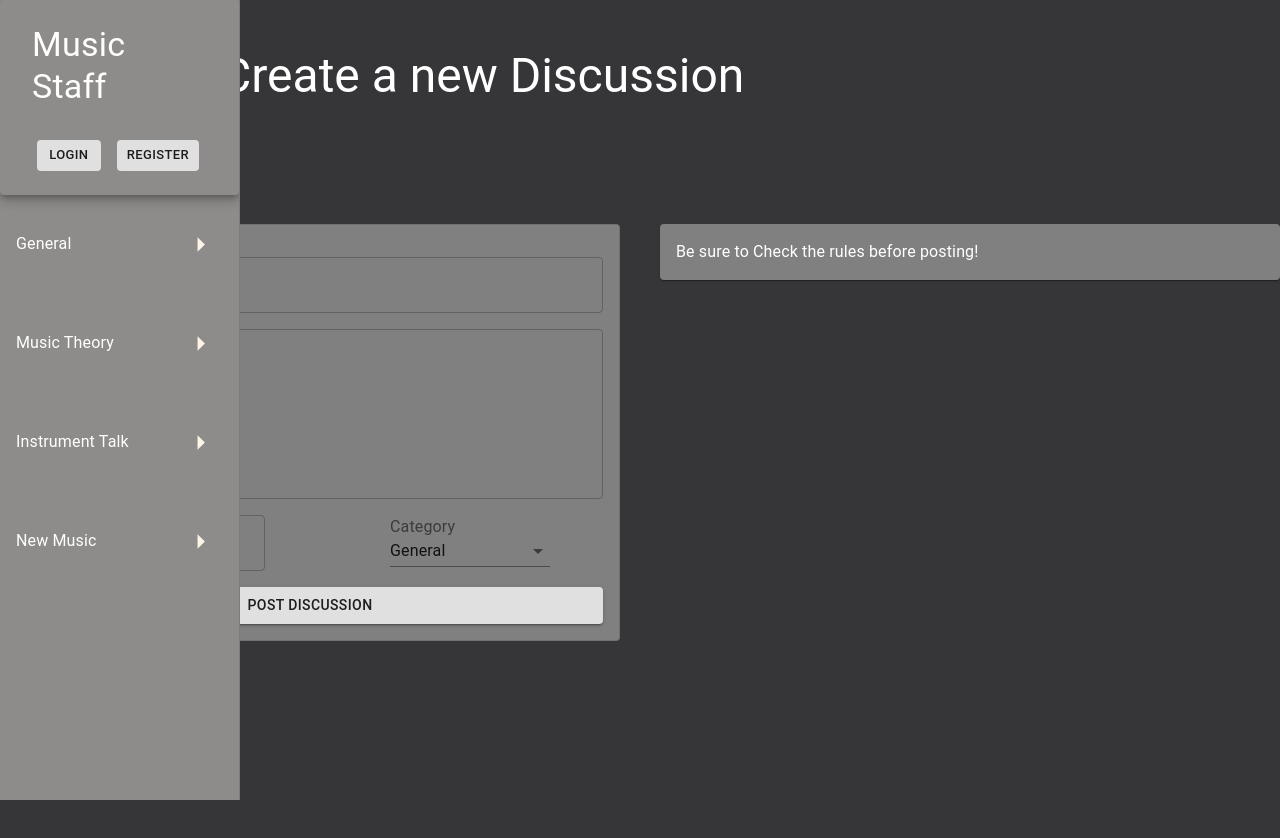
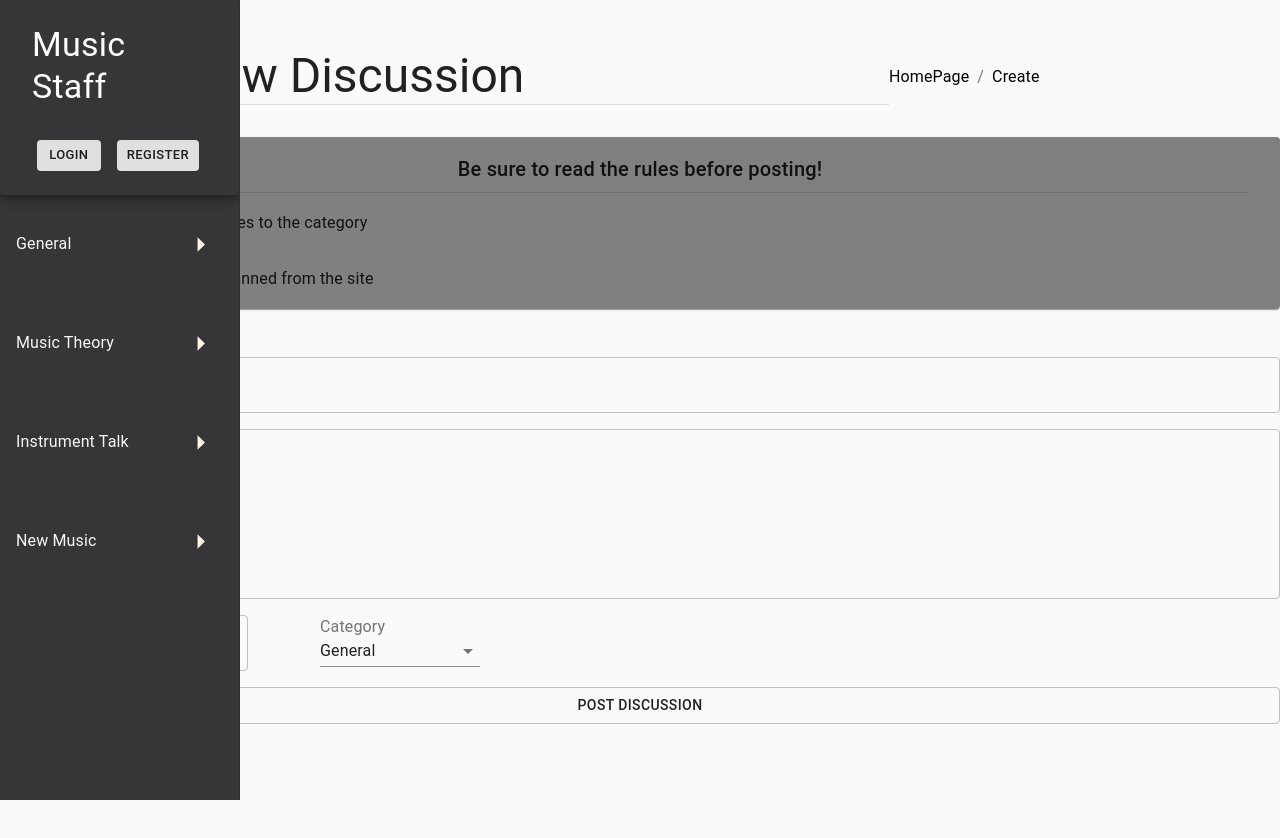
Before and after one commit to S-Brand5136/Music-Staff, a React (Create React App) app in the folder frontend/: page /createPost in a window 1280 px wide. Shown: the top 838 px of the page. Built offline with nearby package versions, Linux system fonts and the light colour scheme; no server answers.

Commit message:
createPost error handling, change layouts

```diff
--- a/frontend/src/App.js
+++ b/frontend/src/App.js
@@ -15,9 +15,9 @@ import { withStyles } from "@material-ui/core";
 
 const GlobalCss = withStyles({
   "@global": {
-    ".MuiTypography-root": {
-      color: "white",
-    },
+    // ".MuiTypography-root": {
+    //   color: "white",
+    // },
   },
 })(() => null);
 
--- a/frontend/src/components/PostListItem.js
+++ b/frontend/src/components/DiscussionListItem.js
@@ -5,8 +5,8 @@ import { deleteDiscussion } from "../actions/discussionActions";
 
 // MaterialUI Imports
 import {
+  Chip,
   Grid,
-  Chip,
   makeStyles,
   ListItem,
   ListItemText,
@@ -17,15 +17,12 @@ import { Delete } from "@material-ui/icons";
 
 const useStyles = makeStyles((theme) => ({
   MuiListItem: {
-    color: "white",
     margin: "1rem",
   },
-  MuiButton: {
-    color: "white",
-  },
+  MuiButton: {},
 }));
 
-const PostListItem = ({ discussion }) => {
+const DiscussionListItem = ({ discussion }) => {
   const classes = useStyles();
   const dispatch = useDispatch();
 
@@ -75,23 +72,29 @@ const PostListItem = ({ discussion }) => {
         </Grid>
 
         <Grid item lg={3}>
-          <ListItemText>
-            <Typography variant="subtitle1">Replies: {numComments}</Typography>
-          </ListItemText>
           {userInfo || (userInfo && userInfo.isAdmin) ? (
+            <ListItem>
+              <Typography variant="subtitle1">
+                Replies: {numComments}{" "}
+              </Typography>
               <IconButton
-              style={{ float: "right" }}
+                style={{ padding: "0", marginLeft: "1rem" }}
                 color="secondary"
                 onClick={() => deleteHandler()}
               >
                 <Delete />
               </IconButton>
+            </ListItem>
           ) : (
-            ""
+            <ListItemText>
+              <Typography variant="subtitle1">
+                Replies: {numComments}{" "}
+              </Typography>
+            </ListItemText>
           )}
         </Grid>
       </Grid>
     </ListItem>
   );
 };
-export default PostListItem;
+export default DiscussionListItem;
--- a/frontend/src/components/Sidebar.js
+++ b/frontend/src/components/Sidebar.js
@@ -46,7 +46,7 @@ const useStyles = makeStyles((theme) => ({
   toolbar: theme.mixins.toolbar,
   drawerPaper: {
     width: drawerWidth,
-    backgroundColor: "#8D8C8A",
+    backgroundColor: "#363538",
     overflow: "hidden",
   },
   content: {
@@ -62,6 +62,9 @@ const useStyles = makeStyles((theme) => ({
   MuiButtonBase: {
     padding: "2rem 0 2rem 1rem",
     color: "#f6f6f6",
+  },
+  MuiTypography: {
+    color: "white",
   },
 }));
 
@@ -107,7 +110,12 @@ const Sidebar = (props) => {
         <ListItem>
           {userInfo ? (
             <ListItemText>
-              <Typography id="userId" variant="subtitle2" align="center">
+              <Typography
+                id="userId"
+                variant="subtitle2"
+                className={classes.MuiTypography}
+                align="center"
+              >
                 Welcome, {userInfo.name}
               </Typography>
             </ListItemText>
--- a/frontend/src/index.css
+++ b/frontend/src/index.css
@@ -11,7 +11,6 @@ Buttons
 
 html,
 #root {
-  background-color: #363538;
   height: 913px;
   width: 100%;
   margin: 0;
@@ -19,12 +18,11 @@ html,
 
 .categoryItem {
   margin: 2rem 0 2rem 1rem;
-  color: #f6f6f6;
 }
 
 #header {
-  color: #f6f6f6;
   margin: 1rem;
+  color: white;
 }
 
 #userId {
@@ -52,7 +50,6 @@ html,
 }
 
 .input {
-  color: white;
 }
 
 #btn-signin {
@@ -60,7 +57,6 @@ html,
 }
 
 #signin {
-  color: #f6f6f6;
 }
 
 #signin:after {
@@ -76,9 +72,9 @@ a {
   text-decoration: none;
   margin: 0;
   padding: 0;
-  color: white;
+  color: black;
 }
 
 a:hover {
-  text-decoration: underline;
+  text-decoration: none;
 }
--- a/frontend/src/pages/CreatePost.js
+++ b/frontend/src/pages/CreatePost.js
@@ -1,11 +1,15 @@
 import React, { useState } from "react";
-import { useDispatch } from "react-redux";
+import { useDispatch, useSelector } from "react-redux";
+import { Link } from "react-router-dom";
 import { createDiscussion } from "../actions/discussionActions";
+import Message from "../components/Message";
 
 // MaterialUI Imports
 import {
   Button,
+  Breadcrumbs,
   Box,
+  Divider,
   Grid,
   InputLabel,
   MenuItem,
@@ -14,6 +18,7 @@ import {
   TextField,
   Select,
   Paper,
+  LinearProgress,
 } from "@material-ui/core";
 
 const useStyles = makeStyles(() => ({
@@ -29,11 +34,14 @@ const useStyles = makeStyles(() => ({
   },
   MuiButton: {
     marginTop: "1rem",
+    "&:hover": {
+      backgroundColor: "#363538",
+      color: "white",
+    },
   },
   MuiSelect: {
     position: "relative",
     top: ".5rem",
-    left: "5rem",
     width: "10rem",
   },
 }));
@@ -47,42 +55,72 @@ const CreatePost = () => {
   const [badge, setBadge] = useState("");
   const [category, setCategory] = useState("General");
 
+  const createDisc = useSelector((state) => state.createDiscussion);
+  const { error, loading } = createDisc;
+
   const handleChange = (e) => {
     setCategory(e.target.value);
   };
 
   const submitDiscussion = (e) => {
     e.preventDefault();
+    if (title === "" || body === "") {
+    }
     dispatch(createDiscussion(title, body, badge, category));
   };
 
   return (
     <Box>
-      <Grid container direction="row" spacing={5}>
-        <Grid item lg={12}>
-          <Grid
-            container
-            direction="row"
-            justify="center"
-            alignItems="center"
-            spacing={5}
-          >
-            <Grid item xl={12} xs={12} md={8}>
+      <Grid container direction="row">
+        <Grid item lg={10}>
+          <Grid container direction="row" justify="center" alignItems="center">
+            <Grid item lg={10}>
               <Typography variant="h3">Create a new Discussion</Typography>
+              <Divider />
+            </Grid>
+            <Grid item lg={2}>
+              <Breadcrumbs aria-label="breadcrumb">
+                <Link to="/">HomePage</Link>
+                <Link> Create</Link>
+              </Breadcrumbs>
             </Grid>
           </Grid>
         </Grid>
 
-        <Grid item style={{ marginTop: "5rem" }} lg={6}>
-          <Paper
-            variant="outlined"
-            elementType="div"
-            elevation={3}
-            className={classes.MuiPaper}
-          >
+        <Grid item lg={12} style={{ marginTop: "2rem" }}>
+          <Paper className={classes.MuiPaper}>
+            <Typography align="center" variant="h6" gutterBottom>
+              Be sure to read the rules before posting!
+            </Typography>
+            <Divider variant="middle" style={{ marginBottom: "1rem" }} />
+            <Box style={{ marginLeft: "1rem" }}>
+              <Typography variant="subtitle1">
+                - Only post content that relates to the category
+              </Typography>
+              <Typography variant="subtitle1">
+                - No NSFW posts allowed
+              </Typography>
+              <Typography variant="subtitle1">
+                - Spamming posts will get banned from the site
+              </Typography>
+            </Box>
+          </Paper>
+        </Grid>
+
+        <Grid item lg={12}>
+          {loading ? (
+            <LinearProgress variant="primary" />
+          ) : (
             <form onSubmit={(e) => submitDiscussion(e)}>
               <Grid container alignItems="center" direction="row">
                 <Grid item lg={12}>
+                  {error && (
+                    <Message
+                      message="Error creating Discussion. Check all fields provided"
+                      variant="error"
+                      open={true}
+                    />
+                  )}
                   <TextField
                     className={classes.MuiTextField}
                     id="title"
@@ -109,7 +147,7 @@ const CreatePost = () => {
                     onChange={(e) => setBody(e.target.value)}
                   />
                 </Grid>
-                <Grid item lg={6}>
+                <Grid item lg={3}>
                   <TextField
                     className={classes.MuiTextField}
                     id="badge"
@@ -139,10 +177,11 @@ const CreatePost = () => {
                     <MenuItem value="New Music">New Music</MenuItem>
                   </Select>
                 </Grid>
+
                 <Grid item lg={12}>
                   <Button
                     className={classes.MuiButton}
-                    variant="contained"
+                    variant="outlined"
                     fullWidth
                     type="submit"
                   >
@@ -151,15 +190,7 @@ const CreatePost = () => {
                 </Grid>
               </Grid>
             </form>
-          </Paper>
-        </Grid>
-
-        <Grid item lg={6} style={{ marginTop: "5rem" }}>
-          <Paper className={classes.MuiPaper}>
-            <Typography className={classes.MuiTypography}>
-              Be sure to Check the rules before posting!
-            </Typography>
-          </Paper>
+          )}
         </Grid>
       </Grid>
     </Box>
--- a/frontend/src/pages/HomePage.js
+++ b/frontend/src/pages/HomePage.js
@@ -1,5 +1,5 @@
 import React, { useState, useEffect } from "react";
-import PostListItem from "../components/PostListItem";
+import DiscussionListItem from "../components/DiscussionListItem";
 import { useSelector, useDispatch } from "react-redux";
 import {
   getDiscussionsBySearch,
@@ -141,7 +141,7 @@ const HomePage = ({ history }) => {
                   {discussionList &&
                     discussionList.map((item) => (
                       <div key={item}>
-                        <PostListItem discussion={item} />
+                        <DiscussionListItem discussion={item} />
                         <Divider />
                       </div>
                     ))}
--- a/frontend/src/pages/LoginPage.js
+++ b/frontend/src/pages/LoginPage.js
@@ -17,12 +17,8 @@ import {
 } from "@material-ui/core";
 
 const useStyles = makeStyles(() => ({
-  multilineColor: {
-    color: "white",
-  },
-  root: {
-    color: "white",
-  },
+  multilineColor: {},
+  root: {},
 }));
 
 const LoginPage = ({ location, history }) => {
@@ -67,12 +63,6 @@ const LoginPage = ({ location, history }) => {
             <Grid container spacing={6} direction="row">
               <Grid item xs={12} md={9} lg={9} xl={12}>
                 <TextField
-                  InputLabelProps={{
-                    style: { color: "#fff" },
-                  }}
-                  InputProps={{
-                    className: classes.root,
-                  }}
                   id="email"
                   label="Email"
                   type="email"
@@ -81,9 +71,6 @@ const LoginPage = ({ location, history }) => {
               </Grid>
               <Grid item xs={12} md={9} lg={9} xl={12}>
                 <TextField
-                  InputLabelProps={{
-                    style: { color: "#fff" },
-                  }}
                   InputProps={{ className: classes.multilineColor }}
                   id="password"
                   label="Password"
--- a/frontend/src/pages/RegisterPage.js
+++ b/frontend/src/pages/RegisterPage.js
@@ -80,12 +80,6 @@ const LoginPage = ({ location, history }) => {
             <Grid container spacing={6} direction="row">
               <Grid item xs={12} md={9} lg={9} xl={4}>
                 <TextField
-                  InputLabelProps={{
-                    style: { color: "#fff" },
-                  }}
-                  InputProps={{
-                    className: classes.root,
-                  }}
                   id="name"
                   label="Name"
                   type="text"
@@ -94,12 +88,6 @@ const LoginPage = ({ location, history }) => {
               </Grid>
               <Grid item xs={12} md={9} lg={9} xl={6}>
                 <TextField
-                  InputLabelProps={{
-                    style: { color: "#fff" },
-                  }}
-                  InputProps={{
-                    className: classes.root,
-                  }}
                   id="email"
                   label="Email"
                   type="email"
@@ -108,10 +96,6 @@ const LoginPage = ({ location, history }) => {
               </Grid>
               <Grid item xs={12} md={9} lg={9} xl={4}>
                 <TextField
-                  InputLabelProps={{
-                    style: { color: "#fff" },
-                  }}
-                  InputProps={{ className: classes.multilineColor }}
                   id="password"
                   label="Password"
                   type="password"
@@ -120,10 +104,6 @@ const LoginPage = ({ location, history }) => {
               </Grid>
               <Grid item xs={12} md={9} lg={9} xl={4}>
                 <TextField
-                  InputLabelProps={{
-                    style: { color: "#fff" },
-                  }}
-                  InputProps={{ className: classes.multilineColor }}
                   id="password"
                   label="Confirm Password"
                   type="password"
@@ -142,7 +122,7 @@ const LoginPage = ({ location, history }) => {
                 </Button>
               </Grid>
               <Grid item xs={12} md={9} ld={9} xl={12}>
-                <Typography variant="body1" style={{ color: "white" }}>
+                <Typography variant="body1">
                   have an account ?{" "}
                   <Link
                     style={{ color: "#52D6F4" }}
--- a/frontend/src/pages/VisitProfile.js
+++ b/frontend/src/pages/VisitProfile.js
@@ -1,7 +1,7 @@
 import React, { useEffect } from "react";
 import { useDispatch, useSelector } from "react-redux";
 import { getProfileById } from "../actions/profileActions";
-import PostListItem from "../components/PostListItem";
+import DiscussionListItem from "../components/DiscussionListItem";
 import DiscussPageItem from "../components/DiscussPageItem";
 
 // Material UI
@@ -82,7 +82,7 @@ const VisitProfile = ({ match, history }) => {
               <Grid item xs={12} xl={6}>
                 <List>
                   {userProfileById.discussions.map((item) => (
-                    <PostListItem key={item._id} discussion={item} />
+                    <DiscussionListItem key={item._id} discussion={item} />
                   ))}
                 </List>
               </Grid>
```
Lines whose indentation alone changed are shown as unchanged.
